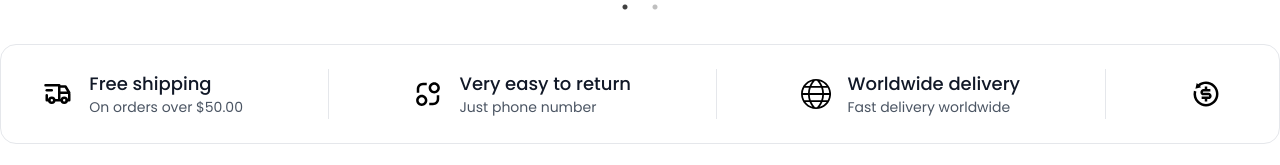
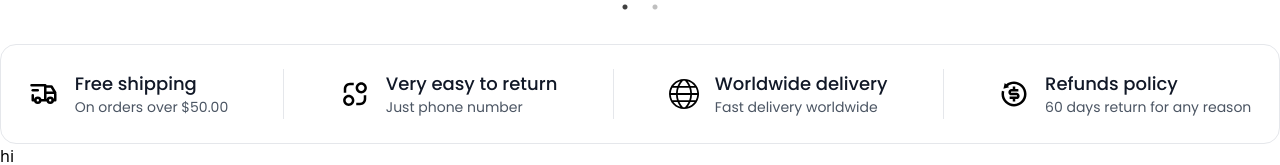
Before and after one commit to Rakib-Hassan-web/nexton-figma-, a React (Vite) app: page / in a window 1280 px wide. Shown: the part 722-887 px from the top of the page. Before the commit the page ends 866 px from the top, so only its background shows below. Built offline with nearby package versions, Linux system fonts and the light colour scheme.

Commit message:
full service part complete with refund part

```diff
--- a/src/components/Service.jsx
+++ b/src/components/Service.jsx
@@ -19,11 +19,13 @@ const Service = () => {
             <Singleservice  servicebigtxt={'Worldwide delivery'} serviceicon={  <TfiWorld className='text-3xl' />} servicesmlltxt={'Fast delivery worldwide'}/>
             <span className=' w-[1px]  h-[50px] bg-[#E5E7EB] inline-block'></span>
 
-          <Singleservice  servicebigtxt={''} serviceicon={  <RiRefund2Line className='text-3xl' />} servicesmlltxt={''}/>
+          <Singleservice  servicebigtxt={'Refunds policy'} serviceicon={  <RiRefund2Line className='text-3xl' />} servicesmlltxt={'60 days return for any reason'}/>
 
         </div>
     </div>
    </section>
+
+   <h1>hi</h1>
 
 
 
```
